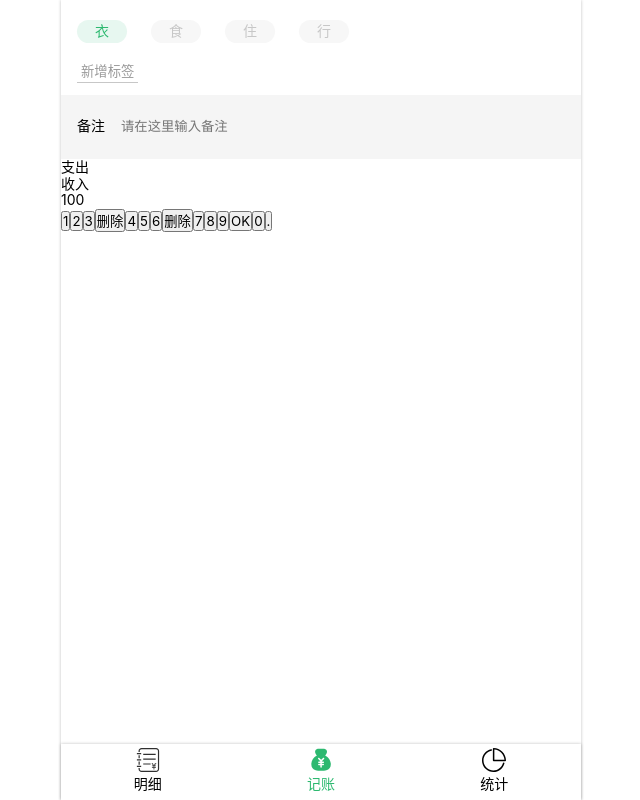
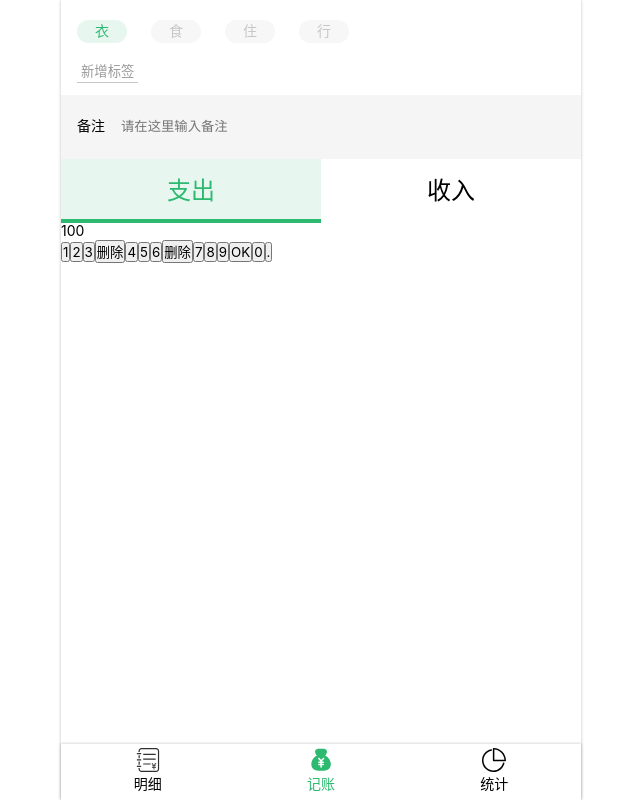
Before and after one commit to isCCcc/react_account, a React app: page /#/money in a window 1280 px wide. Shown: the whole page, without its empty margins (319-959 px from the left). Built offline with nearby package versions, Linux system fonts and the light colour scheme.

Commit message:
完成 Money-CategorySection ui 布局

```diff
--- a/src/view/Money.tsx
+++ b/src/view/Money.tsx
@@ -56,7 +56,32 @@ const NotesSection = styled.section`
     background: none;
   }
 `
-const CategorySection = styled.section``
+const CategorySection = styled.section`
+    >ol{
+      >li{
+        display: inline-block;
+        width: 50%;
+        font-size: 24px;
+        height: 64px;
+        line-height: 64px;
+        text-align: center;
+        position: relative;
+        &.selected{
+          background: #e7f7f0;
+          color: #2db970;
+          ::after{
+            content: '';
+            display: block;
+            height: 4px;
+            background: #2db970;
+            position: absolute;
+            width: 100%;
+            bottom: 0;
+          }
+        }
+      }
+    }
+`
 const NumberPadSection = styled.section``
 
 function Money() {
@@ -71,15 +96,13 @@ function Money() {
                 </ol>
                 <button>新增标签</button>
             </TagsSection>
-
             <NotesSection>
                 <label>备注</label>
                 <input placeholder="请在这里输入备注"/>
             </NotesSection>
-
             <CategorySection>
                 <ol>
-                    <li>支出</li>
+                    <li className="selected">支出</li>
                     <li>收入</li>
                 </ol>
             </CategorySection>
```
